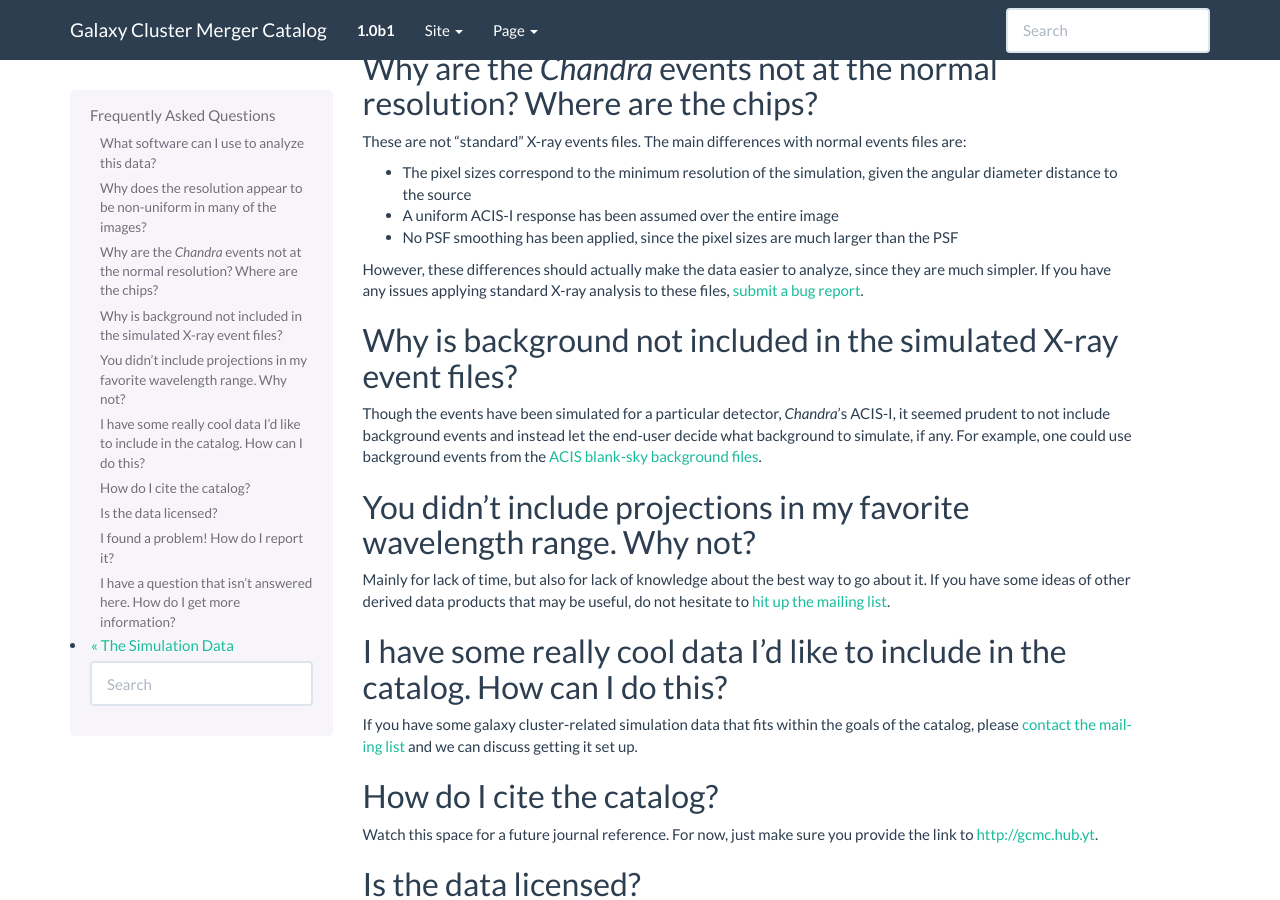
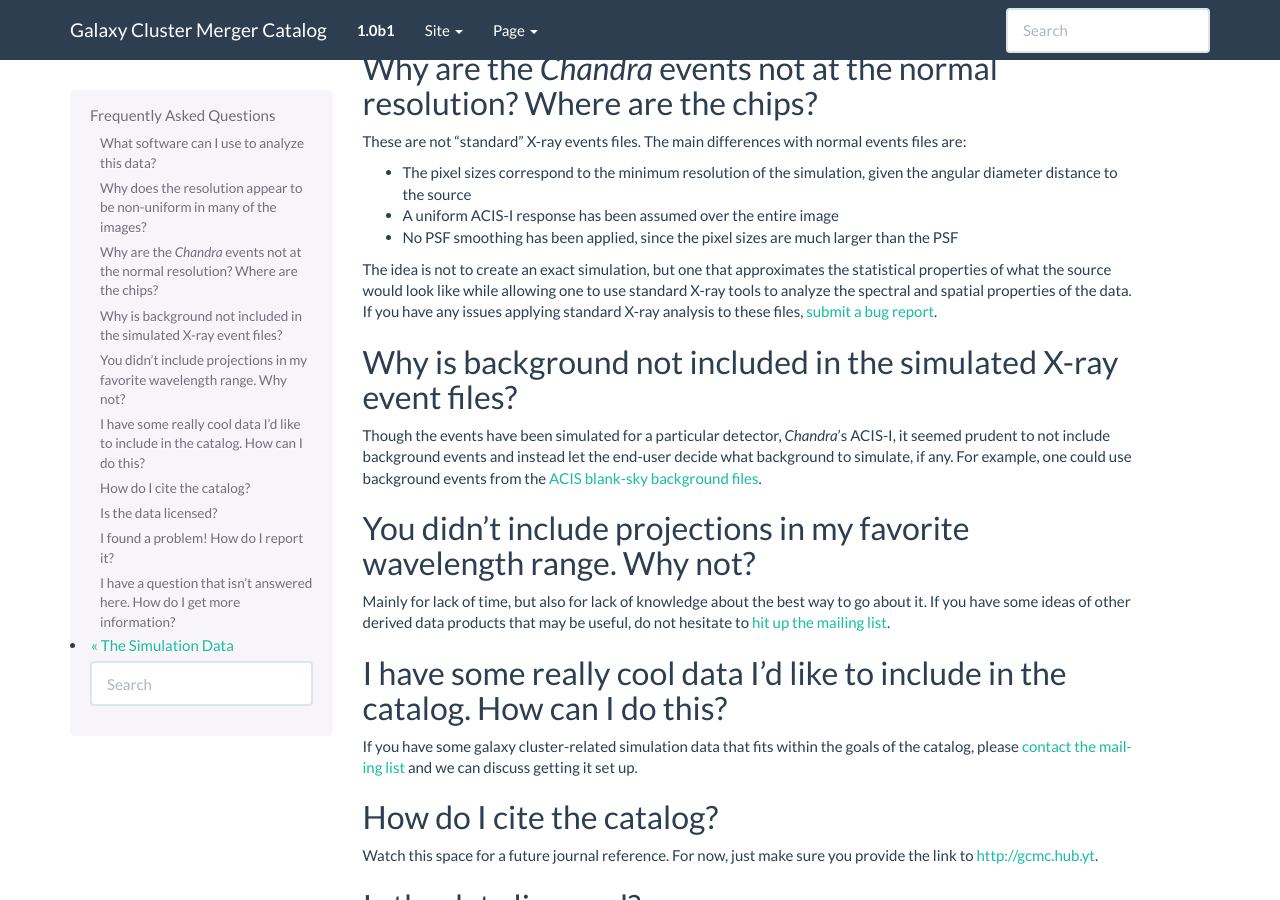
Before and after one commit to jzuhone/cluster_merger_catalog, a Sphinx documentation site: the page built from source/faqs.rst, in a window 1280 px wide and 900 px high, scrolled down 649 px. Built offline with Sphinx 7.4.7, drawn with Linux system fonts in a browser that asks for light colours; pages that are not in the unit, such as notebooks, are missing from menus.

Commit message:
Cleaning up FAQ

```diff
--- a/source/faqs.rst
+++ b/source/faqs.rst
@@ -42,8 +42,10 @@ These are not "standard" X-ray events files. The main differences with normal ev
 * A uniform ACIS-I response has been assumed over the entire image
 * No PSF smoothing has been applied, since the pixel sizes are much larger than the PSF
 
-However, these differences should actually make the data easier to analyze, since they are much
-simpler. If you have any issues applying standard X-ray analysis to these files,
+The idea is not to create an exact simulation, but one that approximates the statistical
+properties of what the source would look like while allowing one to use standard X-ray tools
+to analyze the spectral and spatial properties of the data. If you have any issues applying
+standard X-ray analysis to these files,
 `submit a bug report <https://bitbucket.org/jzuhone/cluster_merger_catalog/issues/>`_.
 
 Why is background not included in the simulated X-ray event files?
```
